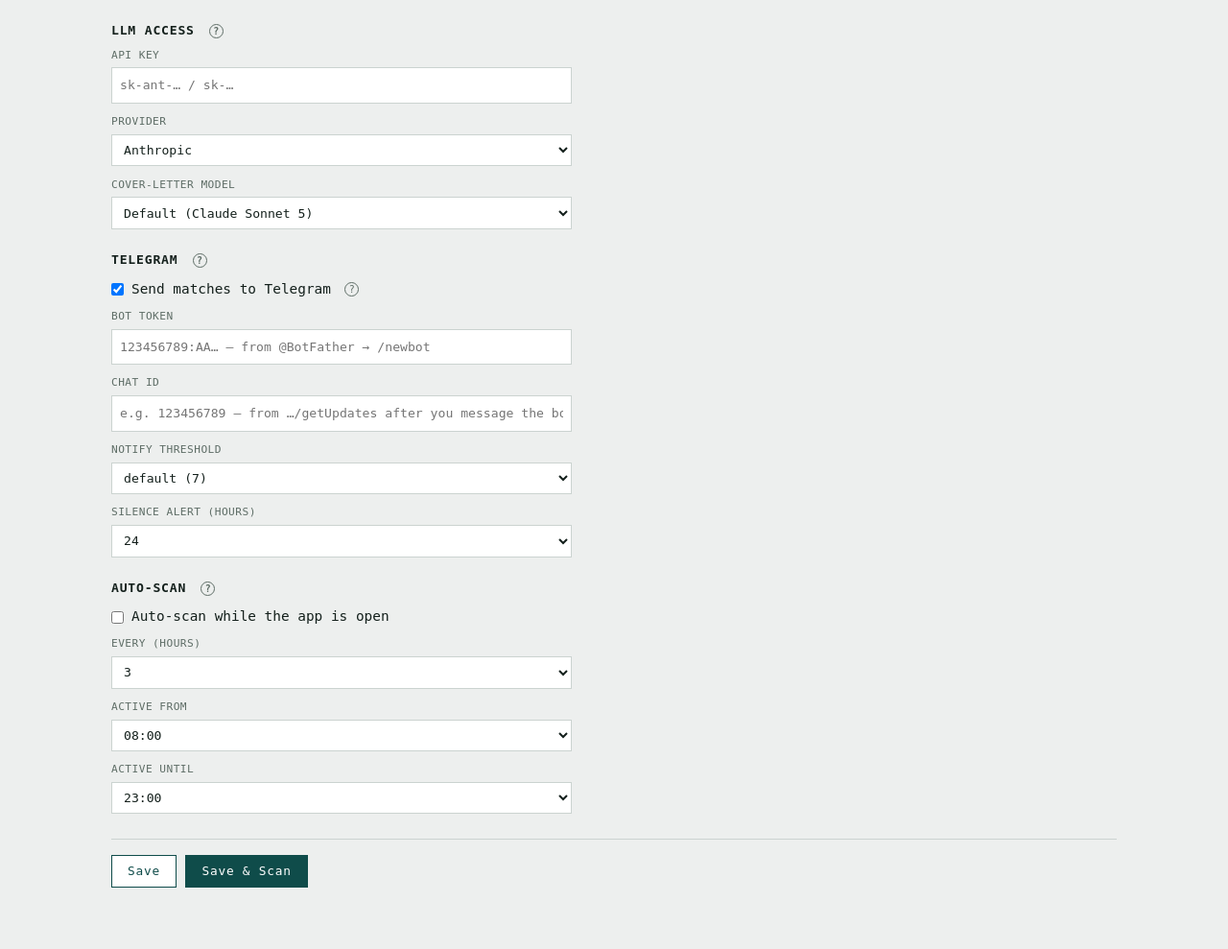
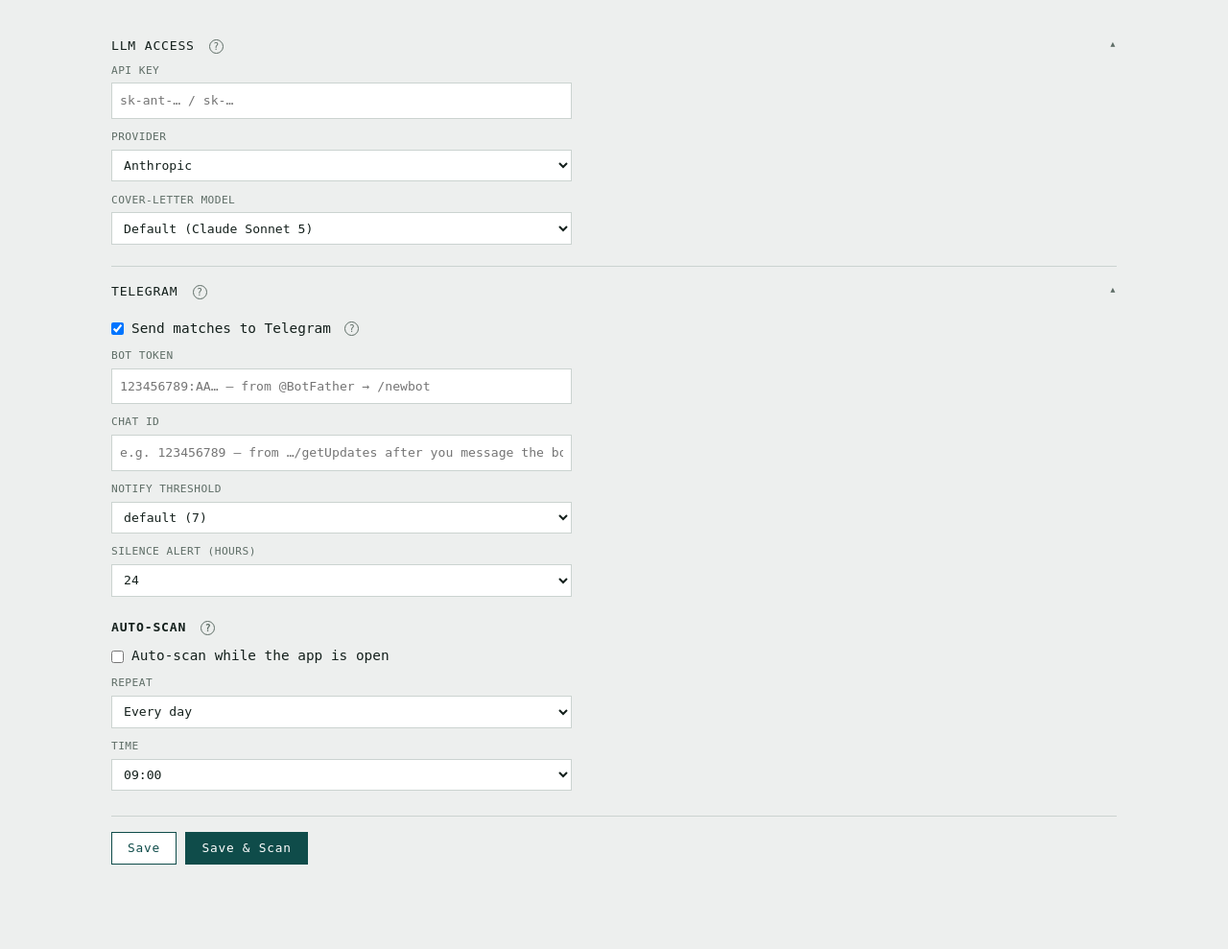
Before and after one commit to yliashenko/jobradar, a Flask app: page /settings in a window 1280 px wide. Shown: the part 60-1049 px from the top of the page at 96% size. After the commit the page ends 961 px from the top, so only its background shows below. Run offline with Flask 3, Linux system fonts and the light colour scheme.

Commit message:
feat: implement collapsible settings sections for LLM access and Telegram, enhance auto-scan scheduling
- Added collapsible sections for LLM access and Telegram settings in the profile edit page.
- Updated CSS and SCSS to style the new collapsible sections and auto-scan fields.
- Modified the settings template to use <details> for collapsible sections, improving user experience.
- Introduced new scheduling options for auto-scan, including repeat intervals and day-of-month selection.
- Updated backend forms and views to handle new scheduling parameters.
- Enhanced tests to cover new functionality, including E2E tests for settings persistence and visibility of fields based on selected options.

```diff
--- a/jobradar-e2e/api/jobradar-api.ts
+++ b/jobradar-e2e/api/jobradar-api.ts
@@ -16,4 +16,10 @@ export class JobradarApi {
   setStatus(hash: string, status: string): Promise<APIResponse> {
     return this.request.post('/status', { form: { hash, status }, maxRedirects: 0 });
   }
+
+  /** Arrange settings pre-state (LLM/Telegram/auto-scan) the way the Settings form
+   *  would, so a test can start from a configured account without clicking through it. */
+  saveSettings(form: Record<string, string>): Promise<APIResponse> {
+    return this.request.post('/settings', { form: { action: 'save', ...form }, maxRedirects: 0 });
+  }
 }
--- a/jobradar/static/app.css
+++ b/jobradar/static/app.css
@@ -691,6 +691,60 @@ form.filters {
   font-weight: 400;
 }
 
+/* Collapsible Settings section (LLM access, Telegram). It starts open while it still
+   needs filling and collapsed once configured — the summary then reads as a status
+   line ("key set · anthropic"). Fields inside a closed <details> still submit, so a
+   collapsed, untouched section saves its values unchanged. Same disclosure pattern as
+   the card/company groups: hidden native marker, a ▾ chevron that flips when open. */
+.profile .sect {
+  border-top: 1px solid var(--line);
+}
+
+.profile .sect:first-of-type {
+  border-top: 0;
+}
+
+.profile .sect > summary.secthead {
+  list-style: none;
+  cursor: pointer;
+  display: flex;
+  align-items: center;
+  gap: 0.6rem;
+  padding: 1rem 0 0.5rem;
+}
+
+.profile .sect > summary.secthead::-webkit-details-marker {
+  display: none;
+}
+
+.profile .secttitle {
+  font-size: 0.82rem;
+  letter-spacing: 0.06em;
+  text-transform: uppercase;
+  color: var(--ink);
+}
+
+.profile .sectstatus {
+  font-size: 0.82rem;
+  color: var(--dim);
+}
+
+/* Open → the fields below already show the values, so drop the summary echo. */
+.profile .sect[open] .sectstatus {
+  display: none;
+}
+
+.profile .secthead .chev {
+  margin-left: auto;
+  color: var(--dim);
+  font-size: 0.8rem;
+  transition: transform 0.15s ease;
+}
+
+.profile .sect[open] .secthead .chev {
+  transform: rotate(180deg);
+}
+
 .profile .hint {
   color: var(--dim);
   font-size: 0.76rem;
@@ -742,6 +796,21 @@ form.filters {
 .profile .llmgrid:has(select[name="llm_provider"] option[value="anthropic"]:checked) .baseurl-field,
 .profile .llmgrid:has(select[name="llm_provider"] option[value="openai"]:checked) .baseurl-field {
   display: none;
+}
+
+/* Auto-scan day fields only apply to some repeats: a weekday for weekly/two-weekly,
+   a day-of-month for monthly. Hidden by default; the live <select> reveals the one
+   that matches via :has() — no JS. (Reversed from the base-URL rule above: these are
+   meaningless for the other repeats, so hidden is the safe default.) */
+.profile .schedgrid .weekday-field,
+.profile .schedgrid .monthday-field {
+  display: none;
+}
+
+.profile .schedgrid:has(select[name="schedule_repeat"] option[value="weekly"]:checked) .weekday-field,
+.profile .schedgrid:has(select[name="schedule_repeat"] option[value="biweekly"]:checked) .weekday-field,
+.profile .schedgrid:has(select[name="schedule_repeat"] option[value="monthly"]:checked) .monthday-field {
+  display: block;
 }
 
 .profile .pfield {
--- a/jobradar/static/scss/_profile.scss
+++ b/jobradar/static/scss/_profile.scss
@@ -12,6 +12,51 @@
   text-transform: none;
   letter-spacing: 0;
   font-weight: 400;
+}
+/* Collapsible Settings section (LLM access, Telegram). It starts open while it still
+   needs filling and collapsed once configured — the summary then reads as a status
+   line ("key set · anthropic"). Fields inside a closed <details> still submit, so a
+   collapsed, untouched section saves its values unchanged. Same disclosure pattern as
+   the card/company groups: hidden native marker, a ▾ chevron that flips when open. */
+.profile .sect {
+  border-top: 1px solid var(--line);
+}
+.profile .sect:first-of-type {
+  border-top: 0;
+}
+.profile .sect > summary.secthead {
+  list-style: none;
+  cursor: pointer;
+  display: flex;
+  align-items: center;
+  gap: 0.6rem;
+  padding: 1rem 0 0.5rem;
+}
+.profile .sect > summary.secthead::-webkit-details-marker {
+  display: none;
+}
+.profile .secttitle {
+  font-size: 0.82rem;
+  letter-spacing: 0.06em;
+  text-transform: uppercase;
+  color: var(--ink);
+}
+.profile .sectstatus {
+  font-size: 0.82rem;
+  color: var(--dim);
+}
+/* Open → the fields below already show the values, so drop the summary echo. */
+.profile .sect[open] .sectstatus {
+  display: none;
+}
+.profile .secthead .chev {
+  margin-left: auto;
+  color: var(--dim);
+  font-size: 0.8rem;
+  transition: transform 0.15s ease;
+}
+.profile .sect[open] .secthead .chev {
+  transform: rotate(180deg);
 }
 .profile .hint {
   color: var(--dim);
@@ -59,6 +104,19 @@
 .profile .llmgrid:has(select[name="llm_provider"] option[value="anthropic"]:checked) .baseurl-field,
 .profile .llmgrid:has(select[name="llm_provider"] option[value="openai"]:checked) .baseurl-field {
   display: none;
+}
+/* Auto-scan day fields only apply to some repeats: a weekday for weekly/two-weekly,
+   a day-of-month for monthly. Hidden by default; the live <select> reveals the one
+   that matches via :has() — no JS. (Reversed from the base-URL rule above: these are
+   meaningless for the other repeats, so hidden is the safe default.) */
+.profile .schedgrid .weekday-field,
+.profile .schedgrid .monthday-field {
+  display: none;
+}
+.profile .schedgrid:has(select[name="schedule_repeat"] option[value="weekly"]:checked) .weekday-field,
+.profile .schedgrid:has(select[name="schedule_repeat"] option[value="biweekly"]:checked) .weekday-field,
+.profile .schedgrid:has(select[name="schedule_repeat"] option[value="monthly"]:checked) .monthday-field {
+  display: block;
 }
 .profile .pfield {
   display: block;
--- a/jobradar/templates/settings_edit.html
+++ b/jobradar/templates/settings_edit.html
@@ -4,7 +4,8 @@
 <form class="profile settings" method="post" action="/settings">
   {% if token %}<input type="hidden" name="token" value="{{ token }}">{% endif %}
 
-  <h2>LLM access {{ ui.tooltip('Your own LLM so the tool runs on your account. The KEY powers every LLM feature — vacancy scoring and cover-letter generation (L0 filtering and skill detection are rule-based, no LLM, no key). Provider picks Anthropic, OpenAI, or a custom OpenAI-compatible endpoint (a gateway or local Ollama) — the base URL field appears only for that last one. This is the ONLY place the key lives (profile.json, never committed) — no config.json or env fallback. Model below is the cover-letter model; scoring keeps its own cheaper model in config.') }}</h2>
+  <details class="sect" data-testid="settings-llm"{% if not llm_configured %} open{% endif %}>
+  <summary class="secthead"><span class="secttitle">LLM access {{ ui.tooltip('Your own LLM so the tool runs on your account. The KEY powers every LLM feature — vacancy scoring and cover-letter generation (L0 filtering and skill detection are rule-based, no LLM, no key). Provider picks Anthropic, OpenAI, or a custom OpenAI-compatible endpoint (a gateway or local Ollama) — the base URL field appears only for that last one. This is the ONLY place the key lives (profile.json, never committed) — no config.json or env fallback. Model below is the cover-letter model; scoring keeps its own cheaper model in config.') }}</span><span class="sectstatus">{% if api_key %}<b class="co">key set</b> · {{ provider_ui }}{% else %}<span class="muted">not configured</span>{% endif %}</span><span class="chev">▾</span></summary>
   <div class="llmgrid">
     <label class="pfield"><span class="plabel">API key</span><input type="password" name="api_key" value="{{ api_key }}" placeholder="sk-ant-… / sk-…" autocomplete="off"></label>
     <label class="pfield"><span class="plabel">Provider</span>
@@ -23,8 +24,10 @@
       </select>
     </label>
   </div>
+  </details>
 
-  <h2>Telegram {{ ui.tooltip('Where matches (score ≥ Notify threshold) and the silence heartbeat are sent. BOT TOKEN: in Telegram message @BotFather → /newbot → copy the token (looks like 123456789:AA…). CHAT ID: message your new bot anything, then open https://api.telegram.org/bot<token>/getUpdates and copy the number in "chat":{"id":…}. Silence alert: hours of no new vacancy before a "nothing new" ping (a broken parser looks like an empty market). These settings live ONLY here (per-account, in profile.json, never committed) — config.json has no telegram section.') }}</h2>
+  <details class="sect" data-testid="settings-telegram"{% if not telegram_configured %} open{% endif %}>
+  <summary class="secthead"><span class="secttitle">Telegram {{ ui.tooltip('Where matches (score ≥ Notify threshold) and the silence heartbeat are sent. BOT TOKEN: in Telegram message @BotFather → /newbot → copy the token (looks like 123456789:AA…). CHAT ID: message your new bot anything, then open https://api.telegram.org/bot<token>/getUpdates and copy the number in "chat":{"id":…}. Silence alert: hours of no new vacancy before a "nothing new" ping (a broken parser looks like an empty market). These settings live ONLY here (per-account, in profile.json, never committed) — config.json has no telegram section.') }}</span><span class="sectstatus">{% if telegram_bot_token %}{% if telegram_enabled %}<b class="co">on</b>{% else %}<span class="muted">off</span>{% endif %} · bot token set{% else %}<span class="muted">not configured</span>{% endif %}</span><span class="chev">▾</span></summary>
   <label class="ptoggle"><input type="checkbox" name="telegram_enabled"{% if telegram_enabled %} checked{% endif %}> Send matches to Telegram {{ ui.tooltip('Off → scans still score and store (the web feed shows scores), but nothing is pushed to Telegram, heartbeat included.') }}</label>
   <div class="llmgrid">
     <label class="pfield"><span class="plabel">Bot token</span><input type="password" name="telegram_bot_token" value="{{ telegram_bot_token }}" placeholder="123456789:AA… — from @BotFather → /newbot" autocomplete="off"></label>
@@ -41,23 +44,29 @@
       </select>
     </label>
   </div>
+  </details>
 
-  <h2>Auto-scan {{ ui.tooltip('Runs a scan on a schedule WHILE this web app is up — it is not a system service, so closing the server stops it (for always-on, use cron/launchd instead). Interval in hours, only within the active-hours window so there are no night pings. Shares the run lock with the button, so scans never overlap.') }}</h2>
+  <h2>Auto-scan {{ ui.tooltip('Runs a scan on a schedule WHILE this web app is up — it is not a system service, so closing the server stops it (for always-on, use cron/launchd instead). Pick a repeat and the time it fires: the hourly repeats run at that hour and every 6/12h after it (08:00 → 08,14,20,02); weekly and two-weekly add a weekday, monthly a day-of-month (1–28). Shares the run lock with the button, so scans never overlap.') }}</h2>
   <label class="ptoggle"><input type="checkbox" name="schedule_enabled"{% if schedule_enabled %} checked{% endif %}> Auto-scan while the app is open</label>
-  <div class="llmgrid">
-    <label class="pfield"><span class="plabel">Every (hours)</span>
-      <select name="schedule_interval_hours">
-        {% for h in range(1, 25) %}<option value="{{ h }}"{% if schedule_interval_hours|int == h %} selected{% endif %}>{{ h }}</option>{% endfor %}
+  <div class="llmgrid schedgrid">
+    <label class="pfield"><span class="plabel">Repeat</span>
+      <select name="schedule_repeat">
+        {% for key, label in schedule_repeats %}<option value="{{ key }}"{% if key == schedule_repeat %} selected{% endif %}>{{ label }}</option>{% endfor %}
       </select>
     </label>
-    <label class="pfield"><span class="plabel">Active from</span>
-      <select name="schedule_start_hour">
-        {% for h in range(0, 24) %}<option value="{{ h }}"{% if schedule_start_hour|int == h %} selected{% endif %}>{{ '%02d'|format(h) }}:00</option>{% endfor %}
+    <label class="pfield weekday-field"><span class="plabel">On</span>
+      <select name="schedule_weekday">
+        {% for idx, label in weekdays %}<option value="{{ idx }}"{% if idx == schedule_weekday|int %} selected{% endif %}>{{ label }}</option>{% endfor %}
       </select>
     </label>
-    <label class="pfield"><span class="plabel">Active until</span>
-      <select name="schedule_end_hour">
-        {% for h in range(1, 25) %}<option value="{{ h }}"{% if schedule_end_hour|int == h %} selected{% endif %}>{{ '%02d'|format(h) }}:00</option>{% endfor %}
+    <label class="pfield monthday-field"><span class="plabel">Day of month</span>
+      <select name="schedule_monthday">
+        {% for d in range(1, 29) %}<option value="{{ d }}"{% if d == schedule_monthday|int %} selected{% endif %}>{{ d }}</option>{% endfor %}
+      </select>
+    </label>
+    <label class="pfield"><span class="plabel">Time</span>
+      <select name="schedule_hour">
+        {% for h in range(0, 24) %}<option value="{{ h }}"{% if h == schedule_hour|int %} selected{% endif %}>{{ '%02d'|format(h) }}:00</option>{% endfor %}
       </select>
     </label>
   </div>
--- a/jobradar/templates/settings_view.html
+++ b/jobradar/templates/settings_view.html
@@ -15,6 +15,6 @@
   <p class="pmeta">{% if telegram_enabled %}<b class="co">on</b>{% else %}<span class="muted">off</span>{% endif %} · {% if telegram_bot_token_set %}bot token set{% else %}<span class="muted">no bot token</span>{% endif %} · chat ID: {% if telegram_chat_id %}{{ telegram_chat_id }}{% else %}<span class="muted">not set</span>{% endif %} · notify ≥ {% if notify_min_score %}{{ notify_min_score }}{% else %}7 <span class="muted">(default)</span>{% endif %} · silence alert: {{ heartbeat_alert_hours }}h</p>
 
   <h2>Auto-scan {{ ui.tooltip('Runs a scan on a schedule while the web app is up (not a system service — closing it stops the schedule). Shares the run lock with the button, so scans never overlap. Set it in Edit.') }}</h2>
-  <p class="pmeta">{% if schedule_enabled %}<b class="co">on</b> — every {{ schedule_interval_hours }}h, {{ '%02d'|format(schedule_start_hour) }}:00–{{ '%02d'|format(schedule_end_hour) }}:00, while the app is up{% else %}<span class="muted">off</span> — scans run only from the button or a scheduled <code>jobradar run</code>{% endif %}</p>
+  <p class="pmeta">{% if schedule_enabled %}<b class="co">on</b> — {{ schedule_summary }}, while the app is up{% else %}<span class="muted">off</span> — scans run only from the button or a scheduled <code>jobradar run</code>{% endif %}</p>
 </div>
 {% endblock %}
--- a/jobradar/web/views.py
+++ b/jobradar/web/views.py
@@ -16,7 +16,12 @@ from jobradar import clock, paths, roles, runner, skills, stats
 from jobradar.core import cover
 from jobradar.core.db import KEEP_DUPS_FOR_RUNS
 from jobradar.core.dedup import normalize_key
-from jobradar.web.constants import STATUS_LABELS
+from jobradar.web.constants import (
+    SCHEDULE_REPEAT_LABELS,
+    SCHEDULE_WEEKDAY_LABELS,
+    SCHEDULE_WEEKDAYS,
+    STATUS_LABELS,
+)
 from jobradar.web.format import fmt_epoch, fmt_iso, row_text
 from jobradar.web.urls import build_query, co_sets, feed_link, tech_href, tech_sets
 
@@ -1042,6 +1047,27 @@ def cv_tagged(cv_text, active=None, custom=None):
     return {"order": order, "block": Markup(block)}
 
 
+def _schedule_summary(data) -> str:
+    """One-line auto-scan cadence for the Settings view — e.g. 'Every week on Monday,
+    at 08:00'. The hourly repeats spell out the fixed times off the anchor hour."""
+    repeat = data.get("schedule_repeat", "daily")
+    hour = int(data.get("schedule_hour", 9) or 0)
+    label = SCHEDULE_REPEAT_LABELS.get(repeat, repeat)
+    if repeat in ("every_6h", "every_12h"):
+        step = 6 if repeat == "every_6h" else 12
+        times = sorted((hour + step * i) % 24 for i in range(24 // step))
+        return "{} — {}".format(label, ", ".join(f"{h:02d}:00" for h in times))
+    if repeat in ("weekly", "biweekly"):
+        day = SCHEDULE_WEEKDAY_LABELS.get(
+            int(data.get("schedule_weekday", 0) or 0), "Monday"
+        )
+        return f"{label} on {day}, at {hour:02d}:00"
+    if repeat == "monthly":
+        dom = int(data.get("schedule_monthday", 1) or 1)
+        return f"{label} on day {dom}, at {hour:02d}:00"
+    return f"{label}, at {hour:02d}:00"
+
+
 def profile_view_context(params, data, saved) -> dict:
     notes = data.get("notes", "")
     return {
@@ -1066,9 +1092,7 @@ def profile_view_context(params, data, saved) -> dict:
         "notify_min_score": str(data.get("notify_min_score", "")).strip(),
         "heartbeat_alert_hours": data.get("heartbeat_alert_hours", 24),
         "schedule_enabled": data.get("schedule_enabled", False),
-        "schedule_interval_hours": data.get("schedule_interval_hours", 3),
-        "schedule_start_hour": data.get("schedule_start_hour", 8),
-        "schedule_end_hour": data.get("schedule_end_hour", 23),
+        "schedule_summary": _schedule_summary(data),
     }
 
 
@@ -1113,14 +1137,24 @@ def profile_edit_context(params, data, preview=None) -> dict:
         "llm_base_url": data.get("llm_base_url", ""),
         "cover_models": cover.COVER_MODEL_CHOICES,
         "cover_model_known": (data.get("llm_model", "") or "") in cover.COVER_MODEL_IDS,
+        # A section starts collapsed once it is set up (its summary tells the user it
+        # works) and open while it still needs filling — see the <details> in the
+        # template. LLM is "set up" when a key exists; Telegram when a bot token does.
+        "llm_configured": bool(data.get("api_key")),
+        "telegram_configured": bool(data.get("telegram_bot_token")),
         "telegram_bot_token": data.get("telegram_bot_token", ""),
         "telegram_chat_id": data.get("telegram_chat_id", ""),
         "telegram_enabled": data.get("telegram_enabled", True),
         "notify_min_score": data.get("notify_min_score", ""),
         "heartbeat_alert_hours": data.get("heartbeat_alert_hours", 24),
         "schedule_enabled": data.get("schedule_enabled", False),
-        "schedule_interval_hours": data.get("schedule_interval_hours", 3),
-        "schedule_start_hour": data.get("schedule_start_hour", 8),
-        "schedule_end_hour": data.get("schedule_end_hour", 23),
+        "schedule_repeat": data.get("schedule_repeat", "daily"),
+        "schedule_hour": data.get("schedule_hour", 9),
+        "schedule_weekday": data.get("schedule_weekday", 0),
+        "schedule_monthday": data.get("schedule_monthday", 1),
+        "schedule_repeats": [
+            (k, SCHEDULE_REPEAT_LABELS[k]) for k in profile_data.SCHEDULE_REPEATS
+        ],
+        "weekdays": SCHEDULE_WEEKDAYS,
         "has_profile": os.path.exists(paths.profile_json_path()),
     }
```
Also changed, not shown: jobradar-e2e/pages/settings.page.ts (added, +58 -0 lines), jobradar-e2e/specs/e2e/settings.spec.ts (added, +79 -0 lines), jobradar/candidate.py (+37 -5 lines), jobradar/scheduler.py (+44 -10 lines), jobradar/web/constants.py (+25 -0 lines), jobradar/web/forms.py (+4 -3 lines), tests/test_profile.py (+89 -16 lines), tests/test_scheduler.py (+78 -27 lines).
